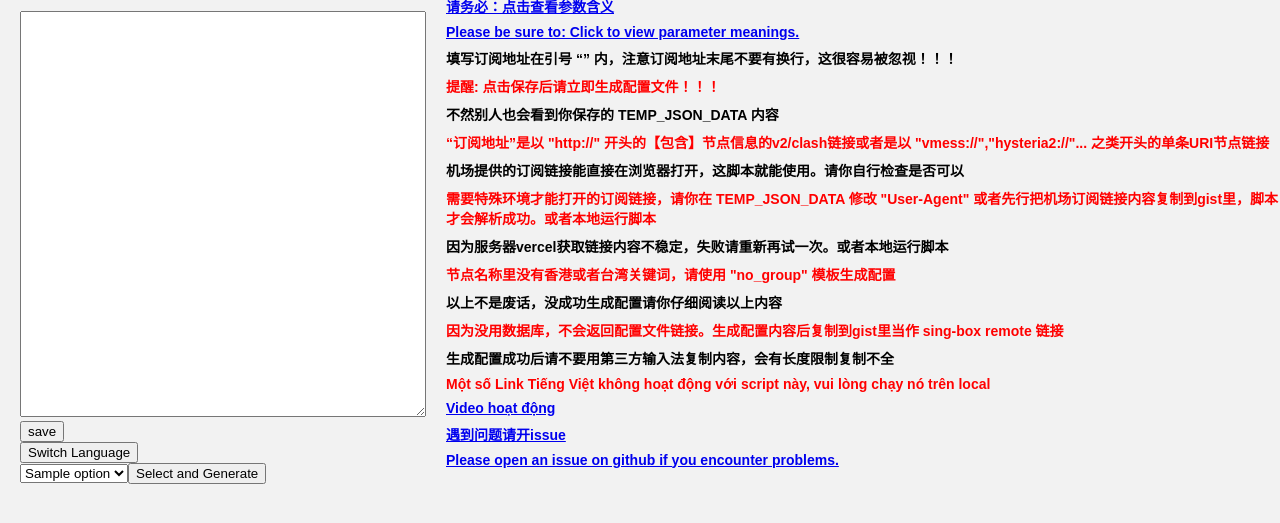
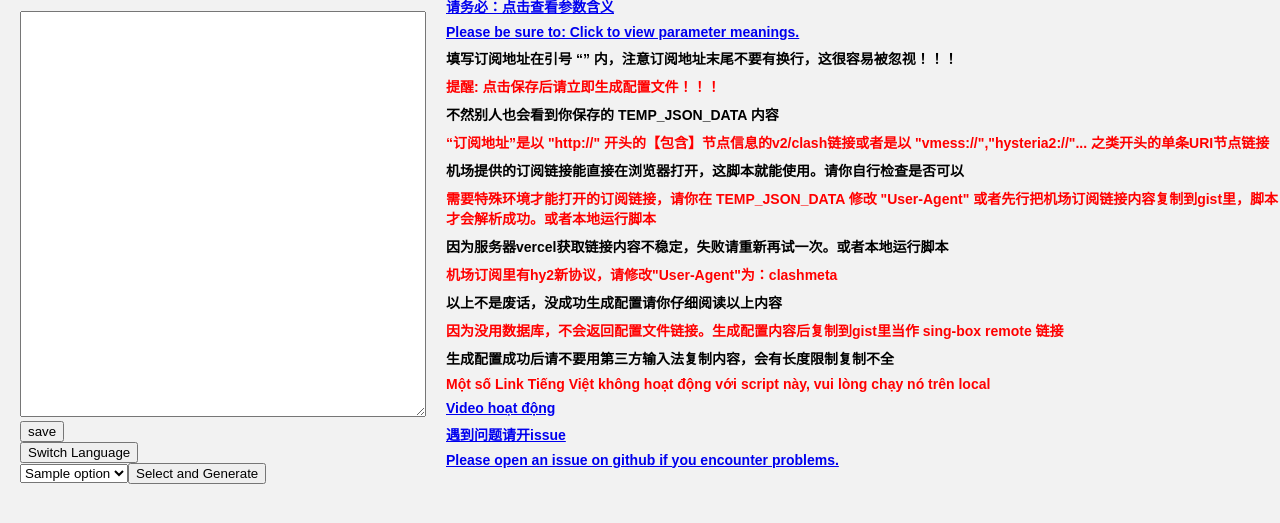
Before and after one commit to gg4924/sing-box-subscribe, a Flask app: template templates/index.html in a window 1280 px wide. Shown: the part 192-715 px from the top of the page. Run offline with Flask 3, Linux system fonts and the light colour scheme; the template is opened without the code that fills it: most values are stand-ins (such as "Sample title", 1, 10 or a date in 2020).

Commit message:
Update index.html

```diff
--- a/templates/index.html
+++ b/templates/index.html
@@ -92,7 +92,7 @@
             <h3 style="margin: 8px 0; font-size: 14px;" data-translate="7"><span style="font-weight: bold; color: black; margin: 5px 0; font-size: 14px;">机场提供的订阅链接能直接在浏览器打开，这脚本就能使用。请你自行检查是否可以</span></h3>
             <h3 style="margin: 8px 0; font-size: 14px;" data-translate="8" data-color="red"><span style="font-weight: bold; color: red; margin: 5px 0; font-size: 14px;">需要特殊环境才能打开的订阅链接，请你在 TEMP_JSON_DATA 修改 "User-Agent" 或者先行把机场订阅链接内容复制到gist里，脚本才会解析成功。或者本地运行脚本</span></h3>
             <h3 style="margin: 8px 0; font-size: 14px;" data-translate="9"><span style="font-weight: bold; color: black; margin: 5px 0; font-size: 14px;">因为服务器vercel获取链接内容不稳定，失败请重新再试一次。或者本地运行脚本</span></h3>
-            <h3 style="margin: 8px 0; font-size: 14px;" data-translate="10" data-color="red"><span style="font-weight: bold; color: red; margin: 5px 0; font-size: 14px;">节点名称里没有香港或者台湾关键词，请使用 "no_group" 模板生成配置</span></h3>
+            <h3 style="margin: 8px 0; font-size: 14px;" data-translate="10" data-color="red"><span style="font-weight: bold; color: red; margin: 5px 0; font-size: 14px;">机场订阅里有hy2新协议，请修改"User-Agent"为：clashmeta</span></h3>
             <h3 style="margin: 8px 0; font-size: 14px;" data-translate="11"><span style="font-weight: bold; color: black; margin: 5px 0; font-size: 14px;">以上不是废话，没成功生成配置请你仔细阅读以上内容</span></h3>
             <h3 style="margin: 8px 0; font-size: 14px;" data-translate="12" data-color="red"><span style="font-weight: bold; color: red; margin: 5px 0; font-size: 14px;">因为没用数据库，不会返回配置文件链接。生成配置内容后复制到gist里当作 sing-box remote 链接</span></h3>
             <h3 style="margin: 8px 0; font-size: 14px;" data-translate="13"><span style="font-weight: bold; color: black; margin: 5px 0; font-size: 14px;">生成配置成功后请不要用第三方输入法复制内容，会有长度限制复制不全</span></h3>
```
